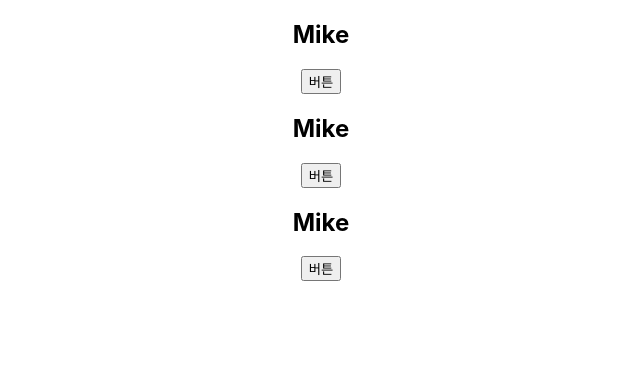
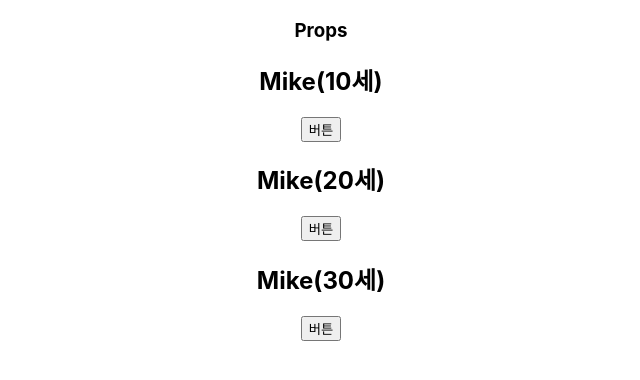
Before and after one commit to pyoja/react_devil, a React (Create React App) app in the folder voca/: page / in a window 1280 px wide. Shown: the top 380 px of the page, without its empty margins (319-959 px from the left). Built offline with nearby package versions, Linux system fonts and the light colour scheme.

Commit message:
8강 props

```diff
--- a/voca/src/App.js
+++ b/voca/src/App.js
@@ -4,9 +4,10 @@ import Hello from "./component/Hello";
 function App() {
   return (
     <div className="App">
-      <Hello />
-      <Hello />
-      <Hello />
+      <h3>Props</h3>
+      <Hello age={10} />
+      <Hello age={20} />
+      <Hello age={30} />
     </div>
   );
 }
--- a/voca/src/component/Hello.js
+++ b/voca/src/component/Hello.js
@@ -1,16 +1,20 @@
 import { useState } from "react";
 
-export default function Hello() {
+export default function Hello(props) {
   const [name, setName] = useState("Mike");
+  const [age, setAge] = useState(props.age);
 
   function changeName() {
     const newName = name === "Mike" ? "Jane" : "Mike";
     setName(newName);
+    setAge(age + 1);
   }
 
   return (
     <div>
-      <h2>{name}</h2>
+      <h2>
+        {name}({age}세)
+      </h2>
       <button onClick={changeName}>버튼</button>
     </div>
   );
```
